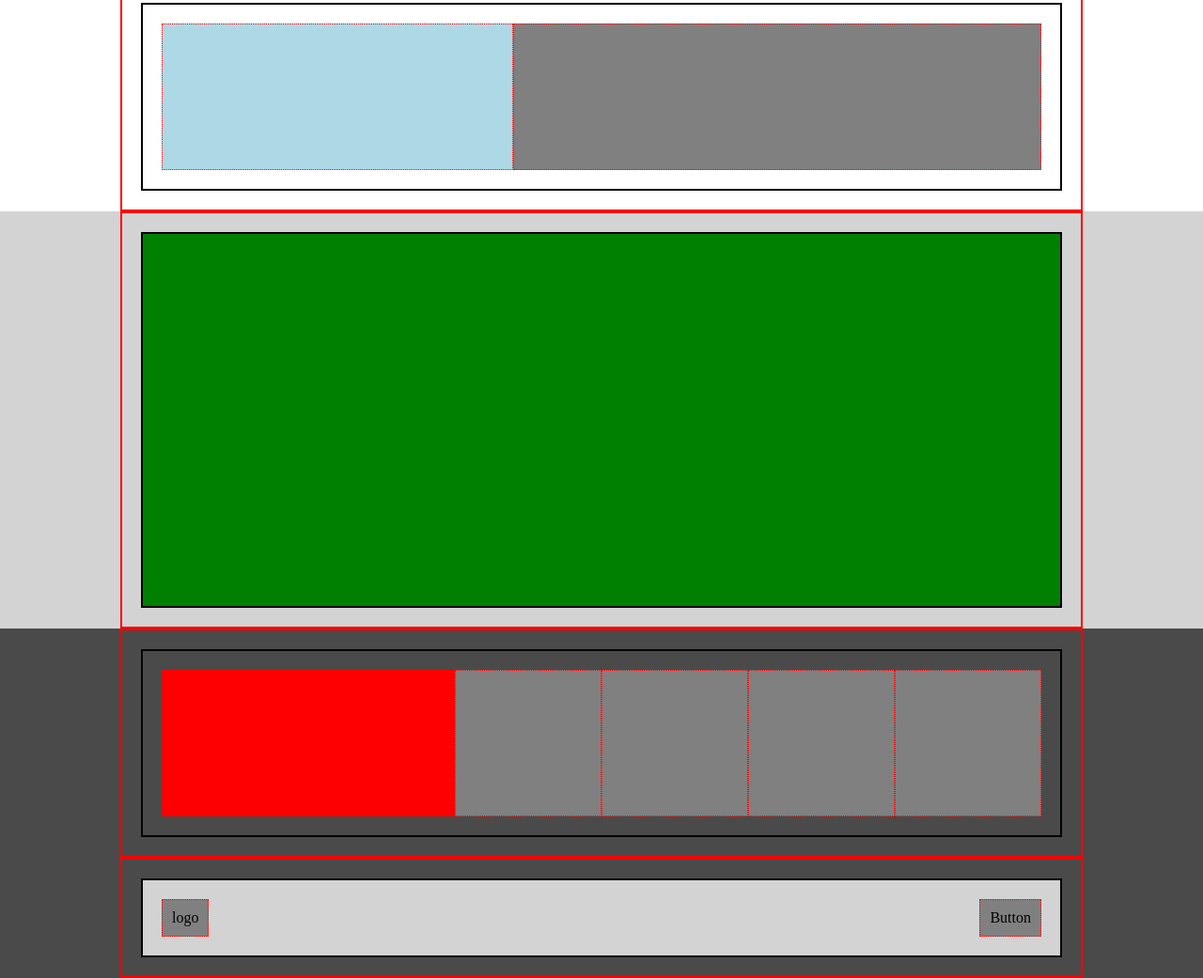
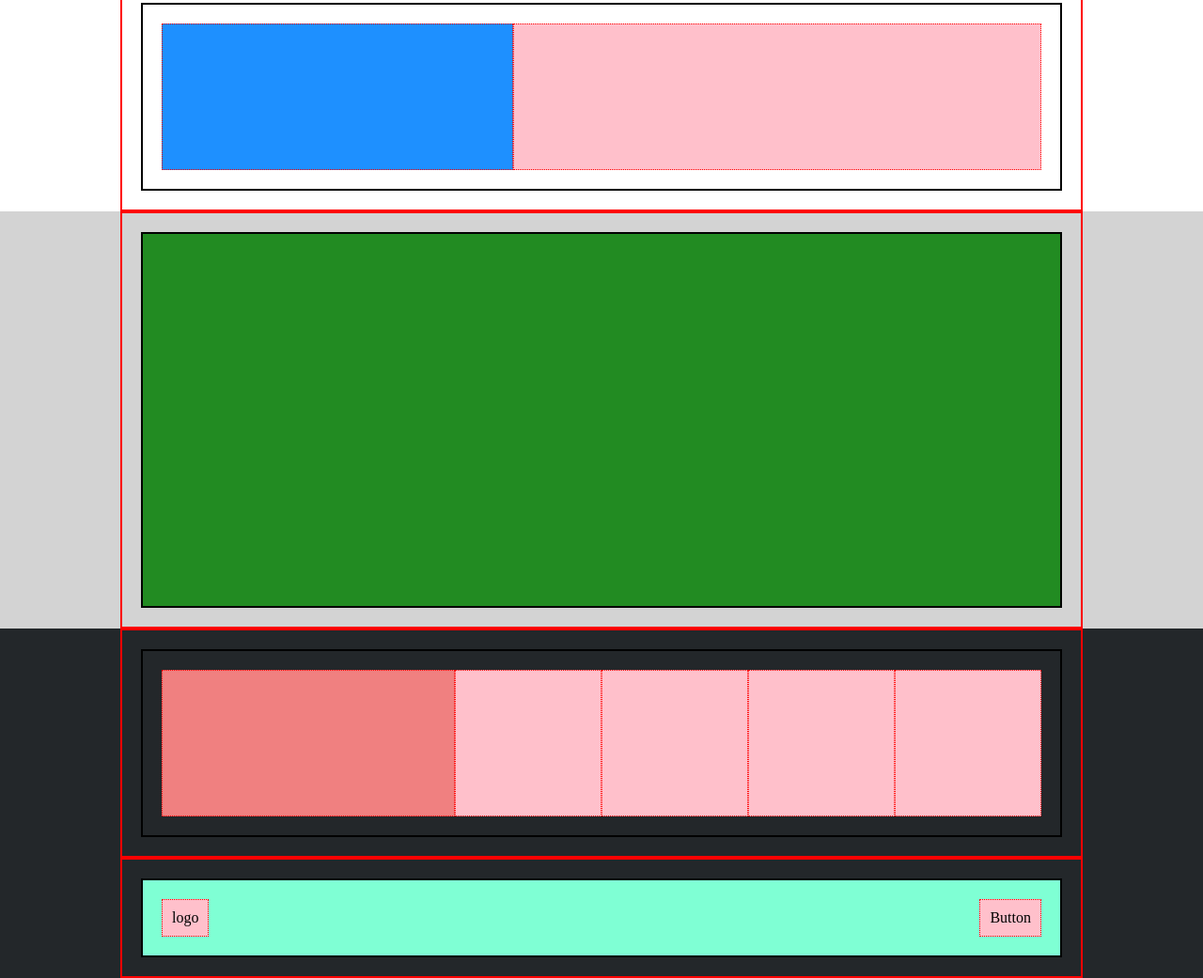
Before and after one commit to MattiaBologna/htmlcss-struttura-discord, a plain HTML site: page index.html in a window 1280 px wide. Shown: the part 923-1964 px from the top of the page at 94% size. Drawn offline with Linux system fonts and the light colour scheme.

Commit message:
Fix: colors

```diff
--- a/css/style.css
+++ b/css/style.css
@@ -57,14 +57,19 @@ menu {
 }
 
 
+
 /* STYLE */
 
+.bg-lightblue {
+    background-color: #ADD8E6;
+}
+
 .bg-blue {
-    background: lightblue;
+    background-color: #1E90FF;
 }
 
 .bg-purple {
-    background: purple;
+    background-color: #00008B;
 }
 
 .bg-pink{
@@ -72,23 +77,27 @@ menu {
 }
 
 .bg-grey{
-    background: grey;
+    background-color: #FFC0CB;
 }
 
 .bg-green{
-    background: green;
+    background-color: #228B22;
 }
 
 .bg-lightgrey{
-    background: lightgrey;
+    background-color: #D3D3D3;
 }
 
 .bg-red{
-    background: red;
+    background-color: #F08080;
+}
+
+.bg-boh {
+    background-color: #7FFFD4;
 }
 
 .bg-darkgrey{
-    background: rgb(74, 74, 74);
+    background-color: #23272A;
 }
 
 .justify-between {
--- a/index.html
+++ b/index.html
@@ -9,7 +9,7 @@
 <body class="debug">
 
 <header>
-    <section class="bg-blue">
+    <section class="bg-lightblue">
         <div class="container">
             <div class="row">
                <div class="col-20">logo</div>
@@ -23,7 +23,7 @@
 <main>
     <section class="bg-purple">
         <div class="container">
-            <div class="row ">
+            <div class="row">
                 <div class="col-100 min-height bg-pink"></div>
             </div>
         </div>
@@ -72,7 +72,7 @@
 
 <footer class="bg-darkgrey">
     <div class="container">
-        <div class="row justify-between bg-lightgrey">
+        <div class="row justify-between bg-boh">
             <div class="col bg-grey">logo</div>
             <div class="col bg-grey">Button</div>
         </div>
```
